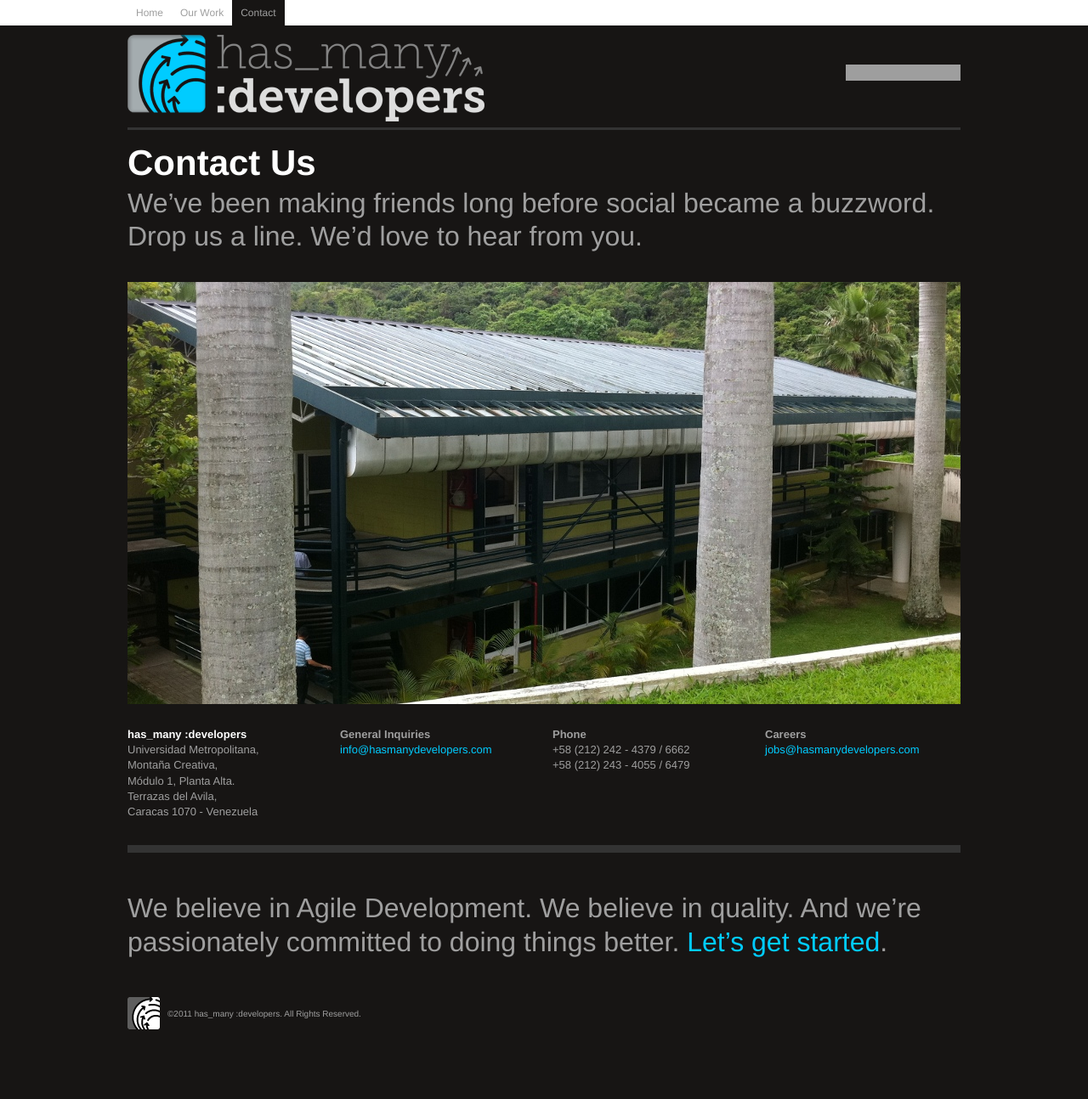
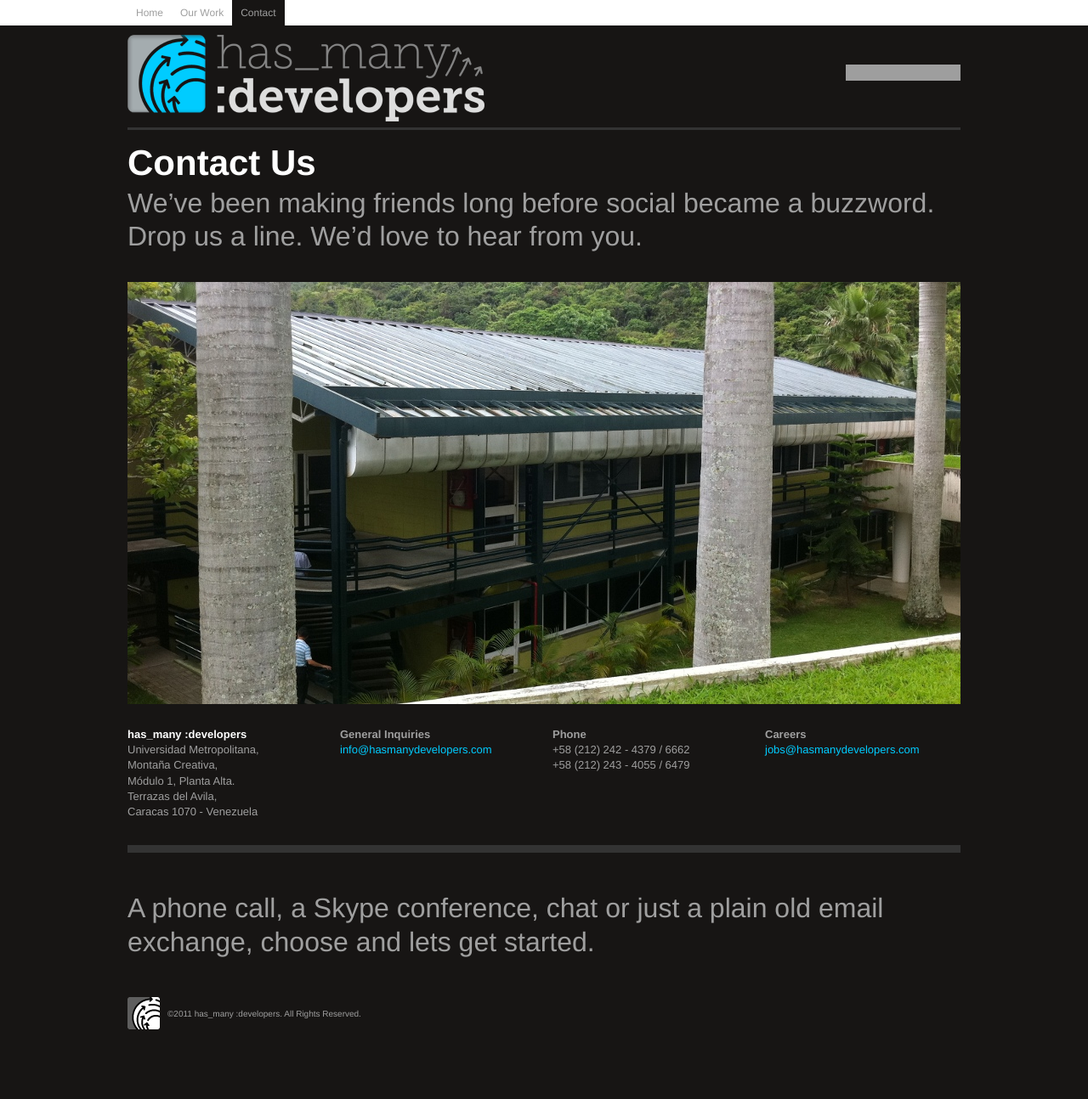
Before and after one commit to hasmanydevelopers/website, a Jekyll site: the page built from contact.html, in a window 1280 px wide. Shown: the whole page at 85% size. Built offline with Jekyll 4.4.1, drawn with Linux system fonts in a browser that asks for light colours; nearby versions of some CDN libraries; grey boxes are pictures that could not be loaded.

Commit message:
Ajuste al footer (layout) del contact. No de la mejor forma por cierto, tengo que corregirlo, pero estoy corriendo

```diff
--- /dev/null
+++ b/_layouts/contact.html
@@ -0,0 +1,86 @@
+<!doctype html>
+<!--[if lt IE 7 ]> <html class="no-js ie6" lang="en"> <![endif]-->
+<!--[if IE 7 ]> <html class="no-js ie7" lang="en"> <![endif]-->
+<!--[if IE 8 ]> <html class="no-js ie8" lang="en"> <![endif]-->
+<!--[if (gte IE 9)|!(IE)]><!--> <html class="no-js" lang="en"> <!--<![endif]-->
+<head>
+  <meta http-equiv="Content-type" content="text/html; charset=utf-8" />
+
+	<title>{{ page.title }} &raquo; has_many :developers</title>
+  <meta http-equiv="X-UA-Compatible" content="IE=edge,chrome=1"/>
+  <meta name="viewport" content="width=device-width, initial-scale=1.0"/>
+	<meta name="description" content="" />
+	<meta name="keywords" content="" />
+
+	<script type="text/javascript" src="http://ajax.cdnjs.com/ajax/libs/modernizr/1.7/modernizr-1.7.min.js"></script>
+	<script type="text/javascript">!window.jQuery && document.write(unescape('%3Cscript src="/javascript/modernizr-1.7.min.js"%3E%3C/script%3E'))</script>
+
+  <link rel="shortcut icon" href="/favicon.ico" type="image/x-icon">
+
+  <link rel="stylesheet" type="text/css" href="/stylesheets/global.css" />
+</head>
+
+<body class="index">
+<div id="bodyCanvas">
+
+<div id="global-hat">
+  <div class="wrapper">
+    <ul class="global-hat-nav">
+
+      <li class="{% if page.is_home %} current {% else %} link {% endif %}"><a href="/" title="Home" class="current">Home</a></li>
+      <li class="{% if page.is_our_work %} current {% else %} link {% endif %}"><a href="/our_work.html" title="Our Work" class="link">Our Work</a></li>
+      <li class="{% if page.is_contact_us %} current {% else %} link {% endif %}"><a href="/contact.html" title="Contact Us" class="link">Contact</a></li>
+    </ul>
+
+    <ul class="social-networks">
+    <!--
+			<li class="facebook"><a href="#" title="Facebook" target="_blank">Facebook</a></li>
+			<li class="twitter"><a href="#" title="Twitter" target="_blank">Twitter</a></li>
+			<li class="flickr"><a href="#" title="Flickr" target="_blank">Flickr</a></li>
+			<li class="vimeo"><a href="#" title="Vimeo" target="_blank">Vimeo</a></li>
+      <li class="rss-feed"><a href="#" title="Feed" target="_blank">Feed</a></li>
+    -->
+    </ul>
+  </div>
+</div>
+
+<div id="container">
+  <div id="logo">
+    <h1><a href="/">has_many :developers</a></h1>
+    <h2>Agile Web Development</h2>
+  </div>
+
+  {{ content }}
+
+	<div id="footer">
+	  <h6>
+	   A phone call, a Skype conference, chat or just a plain old email exchange, choose and lets get started.
+    </h6>
+		<div class="copyright">
+			&copy;2011 has_many :developers. All Rights Reserved.
+		</div>
+	</div>
+
+</div>
+
+</div>
+
+<script type="text/javascript" src="//ajax.googleapis.com/ajax/libs/jquery/1.5/jquery.min.js"></script>
+<script type="text/javascript">!window.jQuery && document.write(unescape('%3Cscript src="http://rokkan.com//mysite/javascript/jquery-1.5.min.js"%3E%3C/script%3E'))</script>
+
+<script type="text/javascript" src="//ajax.googleapis.com/ajax/libs/jqueryui/1.8/jquery-ui.min.js"></script>
+<script>!window.jQuery.ui && document.write(unescape('%3Cscript src="http://rokkan.com//mysite/javascript/jquery-ui-1.8.10.min.js"%3E%3C/script%3E'))</script>
+
+<!--[if lt IE 7 ]>
+	<script src="/javascript/dd_belatedpng.js"></script>
+	<script>DD_belatedPNG.fix("img, .png_bg"); // Fix any <img> or .png_bg bg-images. Also, please read goo.gl/mZiyb </script>
+<![endif]-->
+
+<script type="text/javascript" src="/javascript/plugins.base.js"></script>
+<script type="text/javascript" src="/javascript/plugins.slideshow.js"></script>
+<script type="text/javascript" src="/javascript/jquery.plugins.jswipe.js"></script>
+<script type="text/javascript" src="/javascript/global.js"></script>
+
+</body>
+
+</html>
--- a/contact.html
+++ b/contact.html
@@ -1,5 +1,5 @@
 ---
-layout: default
+layout: contact
 title: Contact us
 is_contact_us: true
 ---
```
